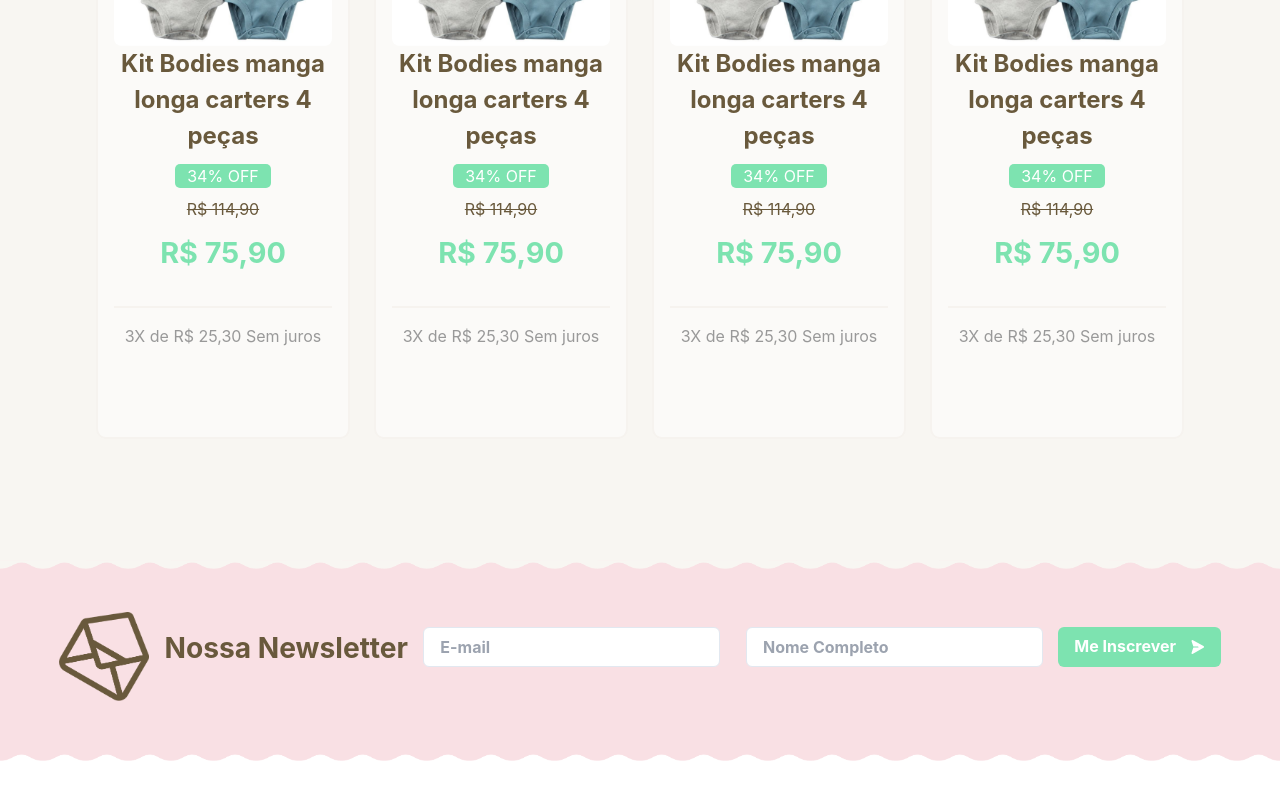
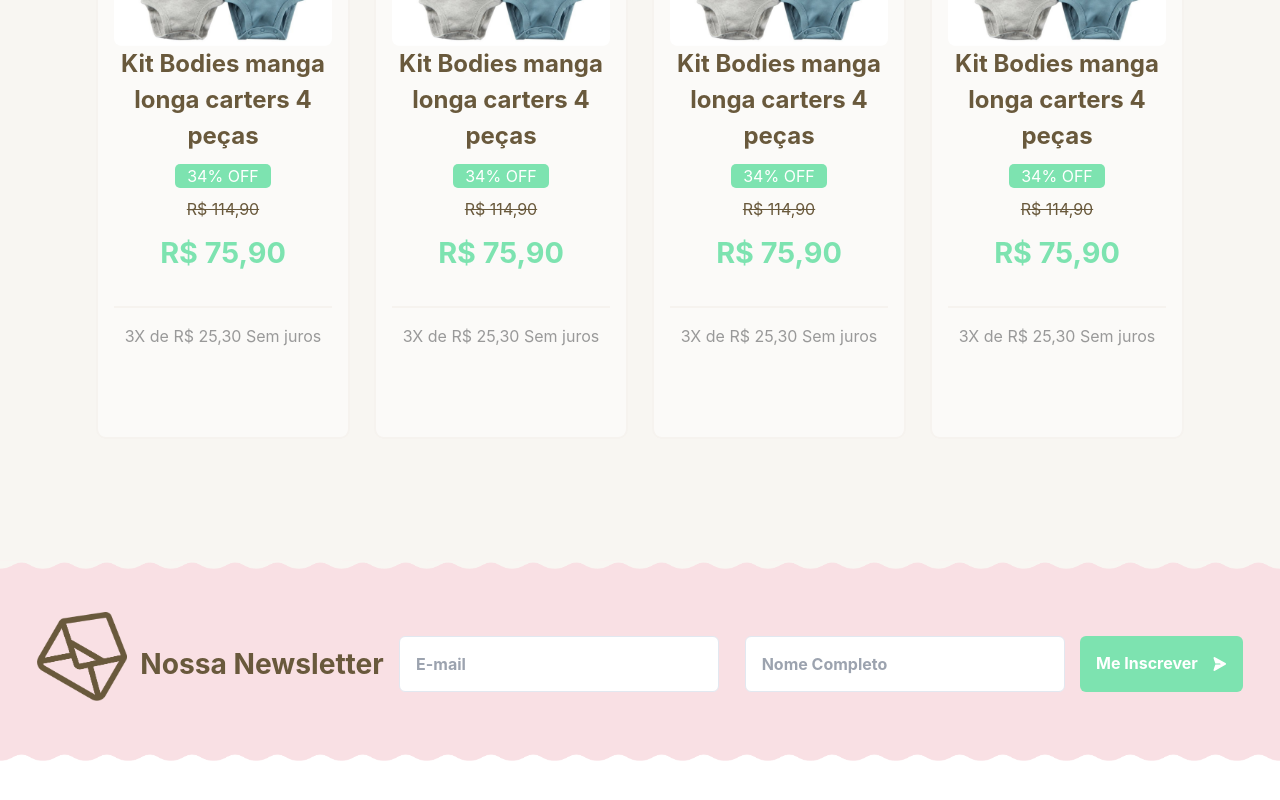
Before and after one commit to caiospfc88/teste-irroba-caio, a Next.js app: page /produto/1 in a window 1280 px wide. Shown: the part 1978-2778 px from the top of the page. Built offline with nearby package versions, Linux system fonts and the light colour scheme.

Commit message:
ajustes para tornar a aplicação responsiva

```diff
--- a/components/primeira-moda/Banner.tsx
+++ b/components/primeira-moda/Banner.tsx
@@ -7,7 +7,7 @@ const Banner = () => {
   const [selectedIndex, setSelectedIndex] = useState(0);
 
   return (
-    <Box display={"flex"} w={"100vw"}>
+    <Box display={{ base: "none", md: "flex" }} w={"100vw"}>
       <Tabs defaultIndex={1} p={0} as={Box} onChange={(index) => setSelectedIndex(index)} border={"transparent"}>
         <TabPanels>
           <TabPanel as={Box}
--- a/components/primeira-moda/BannerCategorias.tsx
+++ b/components/primeira-moda/BannerCategorias.tsx
@@ -7,7 +7,7 @@ const BannerCategorias = () => {
     const principaisCategorias = opcoesSubmenu.filter((item) => item.destaque === true)
 
   return (
-    <Box w={"100%"} flexDir={"column"} mt={"1rem"} mb={"5rem"}>
+    <Box w={"100%"} flexDir={"column"} mt={"1rem"} mb={"5rem"} display={{ base: "none", md: "flex" }}>
         <Box display={"flex"} justifyContent={"center"} color={"#69593C"} fontSize={"2.2rem"} fontWeight={700}>
             Categorias Principais
         </Box>
--- a/components/primeira-moda/BannerPagamentos.tsx
+++ b/components/primeira-moda/BannerPagamentos.tsx
@@ -5,7 +5,7 @@ import Image from 'next/image'
 
 const BannerPagamentos = () => {
   return (
-    <Box display={"flex"} justifyContent={"center"} mt={"3rem"} mb={"2rem"}>
+    <Box display={{ base: "none", md: "flex" }} justifyContent={"center"} mt={"3rem"} mb={"2rem"}>
         <Box display={"flex"} justifyContent={"space-between"} flexDir={"row"} w={"70vw"}>
             {bannerPagamentos.map((item)=>(
                 <Box key={item.id} display={"flex"} flexDir={"row"} gap={"1rem"}>
--- a/components/primeira-moda/ListaSubmenus.tsx
+++ b/components/primeira-moda/ListaSubmenus.tsx
@@ -10,7 +10,7 @@ const ListaSubmenus = () => {
     const [isSubmenuOpen, setIsSubmenuOpen] = useState<number | null>(null);
 
     return (
-        <Box w={"100vw"} h={"2vw"} bgColor="#F8F6F2" display={"flex"} justifyContent={"center"}>
+        <Box w={"100vw"} h={"2vw"} bgColor="#F8F6F2" display={{ base: "none", md: "flex" }} justifyContent={"center"}>
             <HStack spacing={8}>
                 {opcoesSubmenu.map((itemMenu) => (
                     <Box key={itemMenu.id.toString()}>
@@ -64,9 +64,9 @@ const ListaSubmenus = () => {
                                                 {isSubmenuOpen === subItem.id && (
                                                     <Box w={"100vw"} borderLeftRadius={"10px"} ml={"1.8rem"}>
                                                         {subItem.opcoesfinais.map((opcaoFinal) => (
-                                                            <Text key={opcaoFinal.id} color={"#7DE3B0"} p={2} _hover={{ bg: "transparent" }}>
+                                                            <Box key={opcaoFinal.id} color={"#7DE3B0"} p={2} _hover={{ bg: "transparent" }}>
                                                                 {opcaoFinal.label}
-                                                            </Text>
+                                                            </Box>
                                                         ))}
                                                     </Box>
                                                 )}
--- a/components/primeira-moda/MenuInstitucional.tsx
+++ b/components/primeira-moda/MenuInstitucional.tsx
@@ -7,7 +7,7 @@ import { IoStorefront } from "react-icons/io5";
 
 const MenuInstitucional = () => {
   return (
-    <Box color={"#69593C"}>
+    <Box color={"#69593C"} display={{ base: "none", md: "flex" }}>
         <Menu>
         <MenuButton as={Button} rightIcon={<IoIosArrowDown />} color={"#69593C"} bgColor={"transparent"}>
             Institucional
--- a/components/primeira-moda/MenuMinhaConta.tsx
+++ b/components/primeira-moda/MenuMinhaConta.tsx
@@ -21,7 +21,7 @@ const MenuMinhaConta = () => {
 
     if (logado == true) {
         return (
-            <Box color={"#69593C"}>
+            <Box color={"#69593C"} display={{ base: "none", md: "flex" }}>
                 <Menu>
                 <MenuButton as={Button} rightIcon={<IoIosArrowDown />} color={"#69593C"} bgColor={"transparent"}>
                     Minha Conta
@@ -36,7 +36,7 @@ const MenuMinhaConta = () => {
           )
     } else {
         return (
-            <Box color={"#69593C"}>
+            <Box color={"#69593C"} display={{ base: "none", md: "flex" }}>
                 <Menu>
                 <MenuButton as={Button} rightIcon={<IoIosArrowDown />} color={"#69593C"} bgColor={"transparent"}>
                     Minha Conta
--- a/components/primeira-moda/Newsletter.tsx
+++ b/components/primeira-moda/Newsletter.tsx
@@ -16,26 +16,36 @@ const Newsletter = () => {
         backgroundRepeat="repeat-x"
         backgroundSize="contain"
         />
-        <Box w={"100vw"} h={{base: "10vw", md: "15vw"}} bgColor={"#F9E0E4"}
+        <Box w={"100vw"} h={{base: "50vw", md: "15vw"}} bgColor={"#F9E0E4"}
         display={"flex"} flexDir={{base: "column", md: "row"}} justifyContent={"center"}
         >
-            <Box display={"flex"} justifyContent={"center"} flexDir={"column"}>
-                <Box display={"flex"} flexDir={"row"} color={"#69593C"} gap={"1.2vw"}>
-                    <Image src={"/images/newsletter.png"} alt='Letter' width={90} height={85}
-                    style={{ maxWidth: '100%', height: 'auto' }}
-                    />
-                    <Text fontSize={"2.2vw"} fontWeight={700} mt={"1.2vw"}>
-                        Nossa Newsletter
-                    </Text>
+            <Box display={"flex"} justifyContent={"center"} flexDir={"column"} alignItems={"center"}>
+                <Box display={"flex"} flexDir={{base: "column", md: "row"}} color={"#69593C"} gap={"1.2vw"}
+                alignItems={"center"}
+                >
+                    <Box display={"flex"} alignItems={"center"}>
+                        <Box maxW={{ base: "10vw", md: "55%", lg: "100%" }} h="auto">
+                            <Image src={"/images/newsletter.png"} alt='Letter' width={90} height={85}
+                            style={{ maxWidth: '100%', height: 'auto' }}
+                            />
+                        </Box>
+                        <Text fontSize={{base: "5vw", md: "2.2vw"}} fontWeight={700} mt={"1.2vw"} ml={"1vw"}>
+                            Nossa Newsletter
+                        </Text>
+                    </Box>
                     <Box display={"flex"} flexDir={{base: "column", md: "row"}}
                     justifyContent={"center"} textColor={"#69593C"} gap={"2vw"}
                     mt={"1.2vw"} fontWeight={700}
                     >
-                        <Input placeholder='E-mail' bgColor={"#FFFFFF"} />
-                        <Input placeholder='Nome Completo' bgColor={"#FFFFFF"}/>
+                        <Input placeholder='E-mail' bgColor={"#FFFFFF"}
+                        w={{base: "60vw", md: "25vw"}} h={{base: "9vh", md: "7vh"}}/>
+                        <Input placeholder='Nome Completo' bgColor={"#FFFFFF"}
+                        w={{base: "60vw", md: "25vw"}} h={{base: "9vh", md: "7vh"}}/>
                     </Box>
-                    <Box mt={"1.2vw"}>
-                        <Button color={"#FFFFFF"} bgColor={"#7DE3B0"} fontWeight={700}>
+                    <Box mt={"1.2vw"} alignItems={"center"}>
+                        <Button color={"#FFFFFF"} bgColor={"#7DE3B0"} fontWeight={700}
+                        h={{base: "9vh", md: "7vh"}}
+                        >
                             Me Inscrever <Box ml={"1vw"}><PiPaperPlaneRightFill /></Box>
                         </Button>
                     </Box>
```
